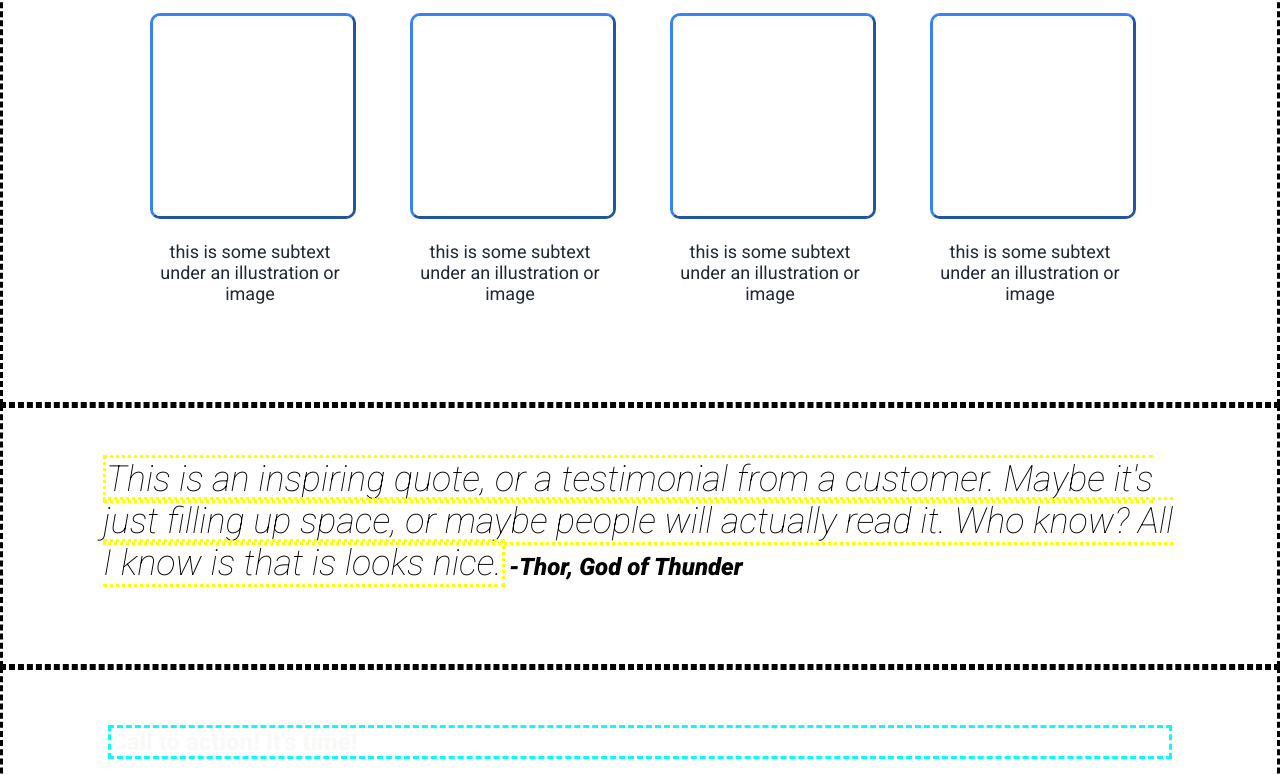
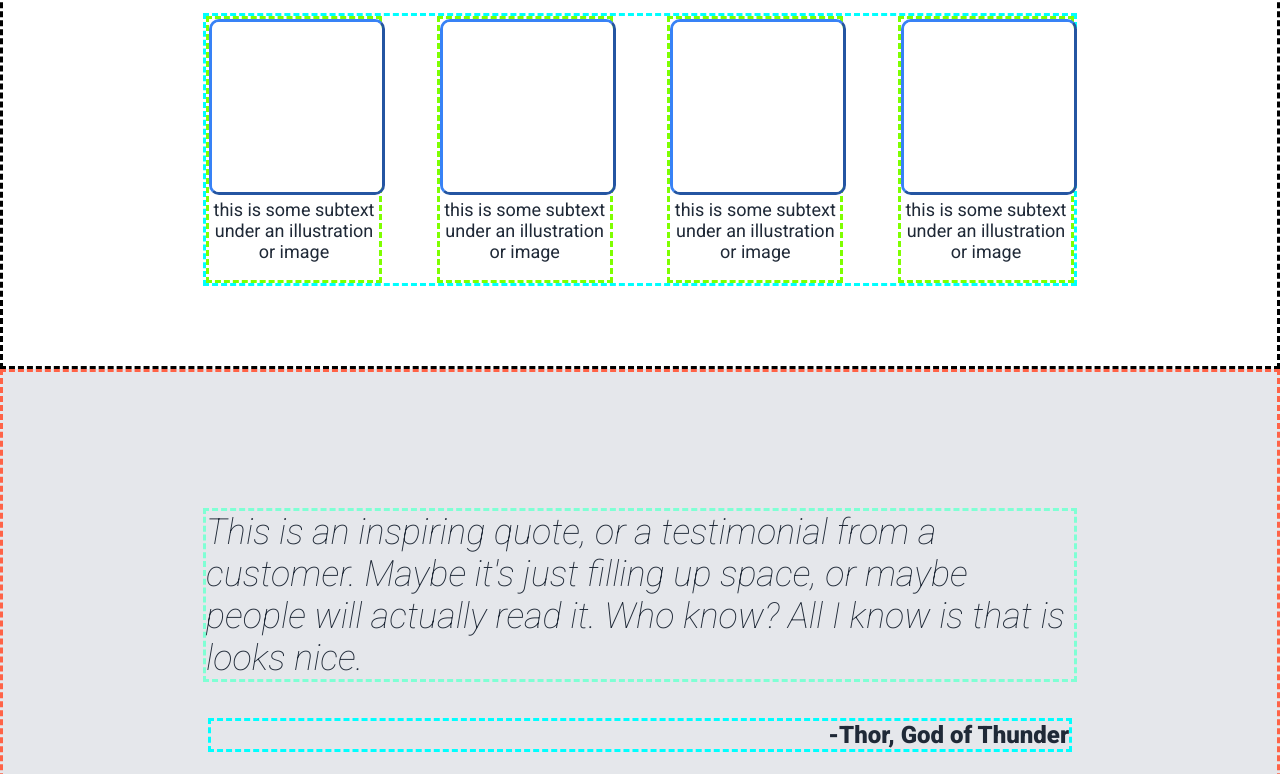
Before and after one commit to mstudios-nz/odin-Project--Landing-Page, a plain HTML site: page index.html in a window 1280 px wide. Shown: the part 597-1371 px from the top of the page. Drawn offline with Linux system fonts and the light colour scheme.

Commit message:
STYLED QUOTE SECTION - Removed <q> and <cite> elements as defaults were interferring - set as <p> elements with class "q" and "cite" - Added style per sheet provided - text aligned the cite right
MODIFIED INFO SECTION
Adjusted the max-width of img's and block children to 170px to better match reference

```diff
--- a/index.html
+++ b/index.html
@@ -64,9 +64,9 @@
 </section>
 
 <section class="quote">
-    <q>This is an inspiring quote, or a testimonial from a customer. Maybe it's just filling up space, or maybe people will actually read it. Who know? All I know is that is looks nice.</q>
-    <cite>-Thor, God of Thunder</cite>
-</section>
+    <p class="q">This is an inspiring quote, or a testimonial from a customer. Maybe it's just filling up space, or maybe people will actually read it. Who know? All I know is that is looks nice.</q>
+    <h3 class="cite">-Thor, God of Thunder</cite>
+    </section>
 
 <section class="cta">
     <div class="modal">
--- a/styles.css
+++ b/styles.css
@@ -33,19 +33,7 @@ p {
     color: #F9FAF8;
 }
 
-q {
-    font-size: 36px;
-    font-weight: lighter;
-    font-style: italic;
-    quotes: none;
-    text-align: right;
-}
 
-cite {
-    font-size: 24px;
-    font-weight: 900;
-    text-align: right;
-}
 
 section {
     padding: 50px 100px 80px;
@@ -118,25 +106,59 @@ footer {
     text-align: center;
 }
 
+.info p {
+    margin-top: 0;
+}
+
 .info img {
     border-color: #3882F6;
     border-radius: 10px;
     border-style: outset;
-    max-width: 200px;
+    max-width: 170px;
+    min-width: none;
 }
 
 .info-blocks {
+    margin: 0px 100px;
     display: flex;
-    flex-wrap: wrap;
-    justify-content: center;
-    gap: 60px;
+    justify-content: space-between;
+
+        border-color: aqua;
+            border-style: dashed;
 }
 
 .info-blocks > * {
-    max-width: 200px;
+    max-width: 170px;
     flex: 1;
+    border-color: chartreuse;
+    border-style: dashed;
 }
 
+/* Quote Section*/
+
+.quote {
+    padding: 100px 200px;
+    background-color: #E5E7EB;
+    border-color: tomato;
+}
+
+.q {
+    color: #1F2937;
+    font-size: 36px;
+    font-weight: lighter;
+    font-style: italic;
+    border-color: aquamarine;
+    border-style: dashed;
+
+
+}
+
+.cite {
+    color: #1F2937;
+    font-size: 24px;
+    font-weight: 900;
+    text-align: right;
+}
 
 
 /* Highlight Boxes*/
```
